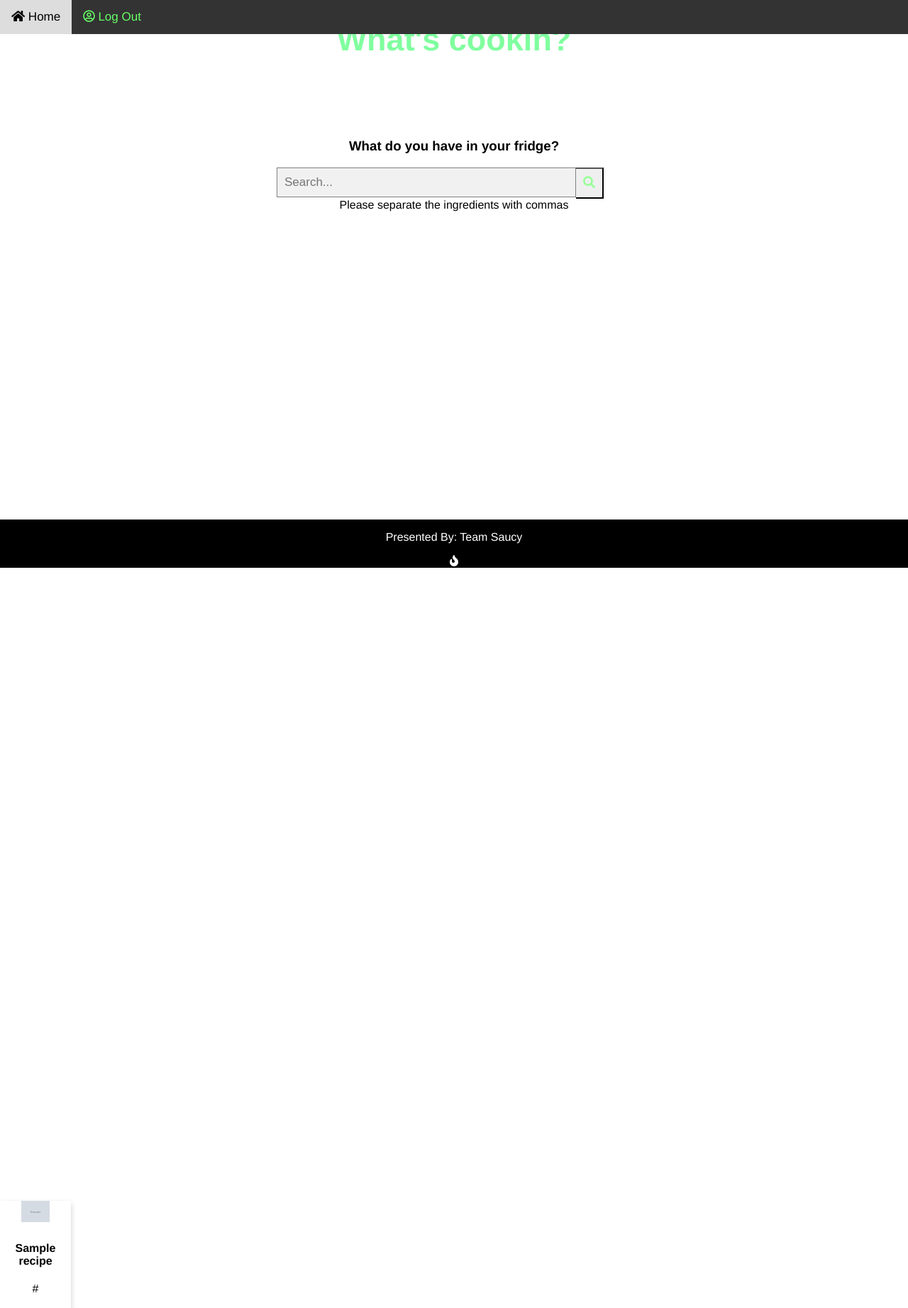
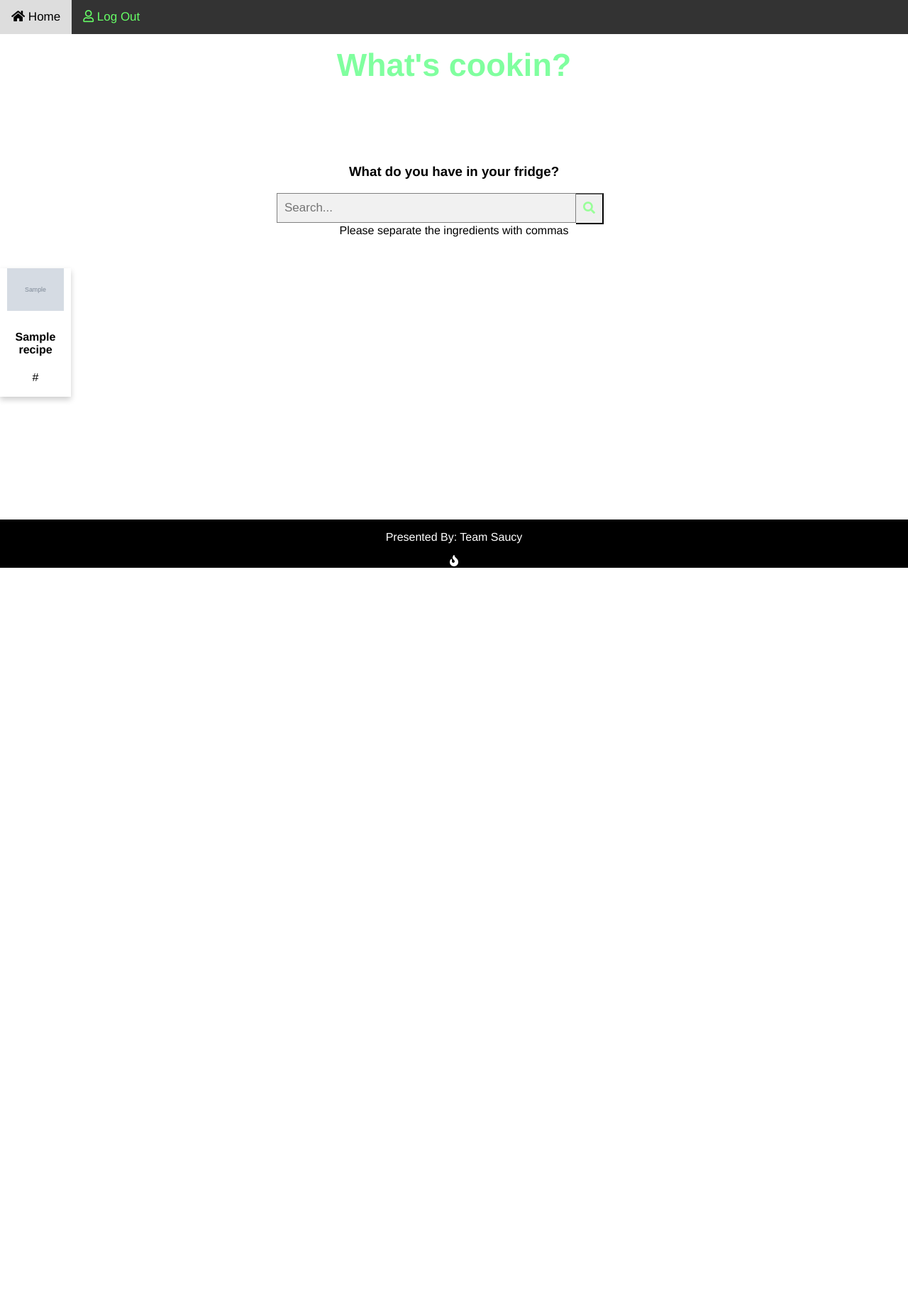
Before and after one commit to saraholiviawu/cssi-Whats-Cooking, a Python web app: template templates/results.html in a window 1280 px wide. Shown: the whole page at 71% size. After the commit the page ends 800 px from the top, so only its background shows below. Run offline with Jinja, Linux system fonts and the light colour scheme; the template is opened without the code that fills it: most values are stand-ins (such as "Sample title", 1, 10 or a date in 2020); grey boxes marked "Sample" are stand-in pictures; some libraries are stand-ins or nearby versions.

Commit message:
new-code

```diff
--- a/templates/results.html
+++ b/templates/results.html
@@ -11,13 +11,13 @@
 <body>
   <div class="navbar">
     <a href="/main">  <i class="fas fa-home"></i> Home</a>
-    <a href="{{logout_url}}"> <i class="far fa-user-circle"></i>  Log Out</a>
+    <a href="{{logout_url}}"> <i class="far fa-user"></i>  Log Out</a>
   </div>
+  <br />
+  <br />
     <h1>What's cookin?</h1>
     <br />
     <div class="main">
-
-
       <h3>What do you have in your fridge?</h3>
         <form class="search" action="/" method="POST" style="margin:auto;max-width:500px"/>
           <input type = "text" placeholder = "Search..." name = "foodlist"/>
@@ -28,7 +28,7 @@
       <!-- <h2 id="input_"> {{line1}} </h2> -->
       {% for recipe in recipes %}
       <div class="card">
-        <img src="{{recipe['img_url']}}" style="width:40%" />
+        <img src="{{recipe['img_url']}}" style="width:80%" />
         <div class ="container">
           <h4> {{recipe['name']}}</h4>
           <p>{{recipe['recipe_url']}}</p>
--- a/templates/style/welcome.css
+++ b/templates/style/welcome.css
@@ -2,6 +2,7 @@ body{
   font-family: Helvetica;
   margin: 0;
   text-align: center;
+  height: 100%;
 }
 h1{
   color:#80ff9f;
@@ -65,7 +66,7 @@ form.search::after{
 .main{
   padding: 16px;
   margin-top: 30px;
-  height: 1500px;
+  height: 150px;
 }
 .footer{
   position: fixed;
--- a/templates/welcome.html
+++ b/templates/welcome.html
@@ -27,13 +27,10 @@
           <input type = "text" placeholder = "Search..." name = "foodlist"/>
           <button type="submit"><i class="fas fa-search" style="color:#99ff99;"></i></button>
           <p> Please separate the ingredients with commas</p>
-          </div>
+      </div>
   <div class="footer">
     <p>Presented By: Team Saucy</p>  <i class="fas fa-fire"></i>
   </div>
-
-
-
 </body>
 
 </html>
```
